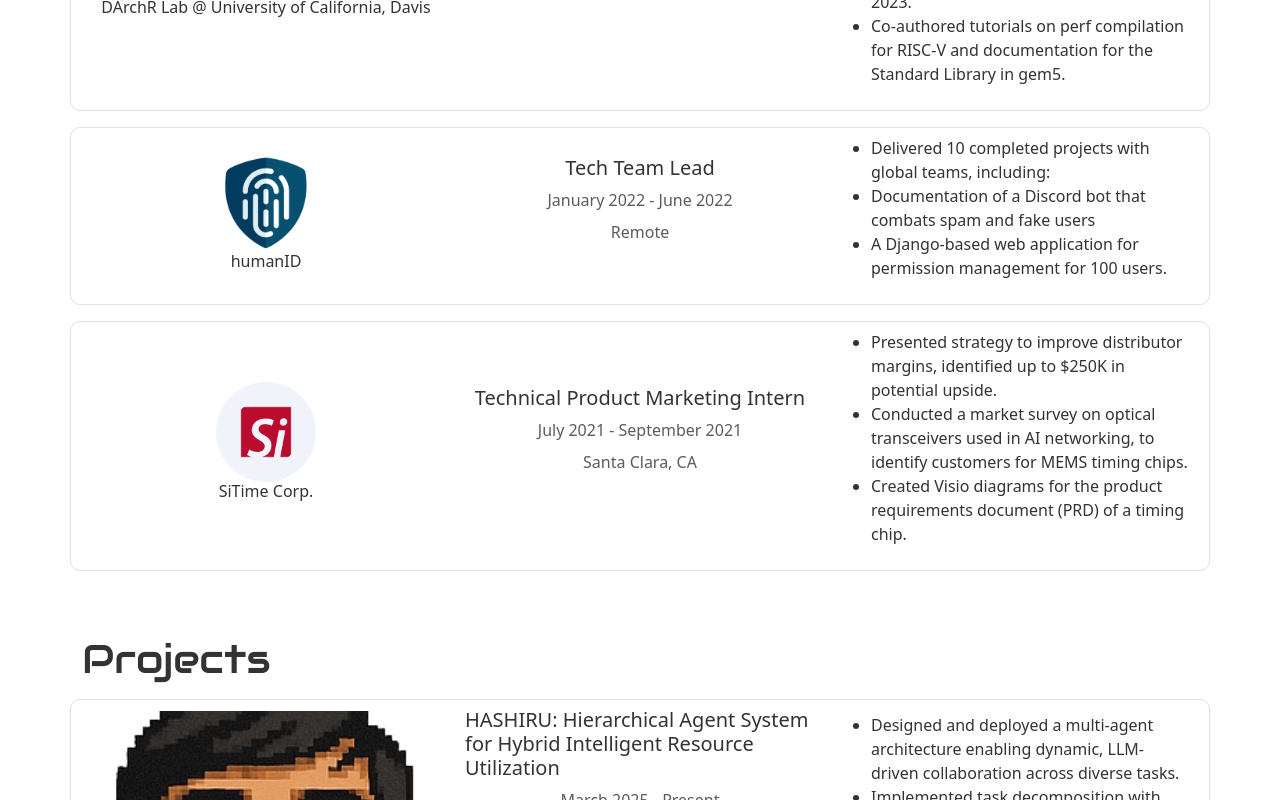
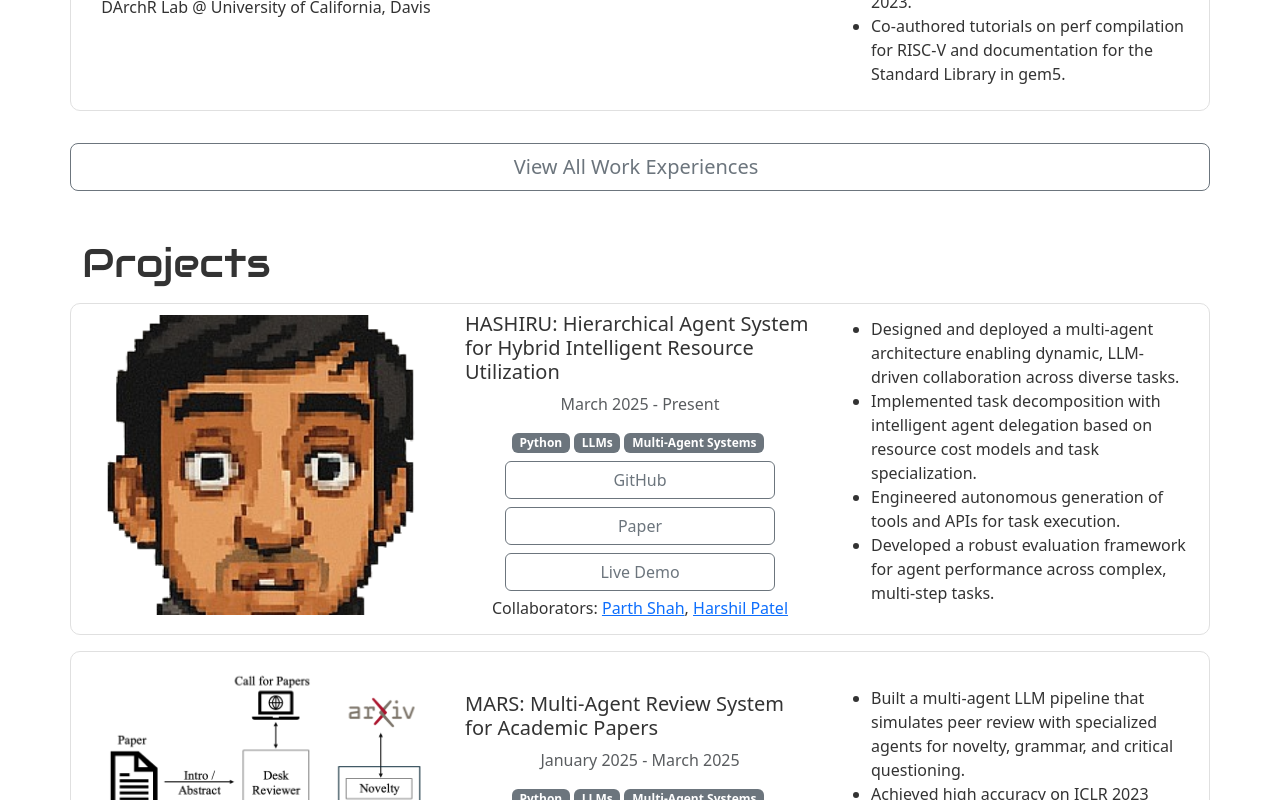
Before and after one commit to kunpai/my-website, a Next.js app: page / in a window 1280 px wide. Shown: the part 2720-3520 px from the top of the page. Built offline with nearby package versions, Linux system fonts and the light colour scheme.

Commit message:
feat: Implement filtering for work experience and projects; add new pages for Projects and Work Experiences

```diff
--- a/pages/index.js
+++ b/pages/index.js
@@ -20,6 +20,26 @@ import news from "/public/jsons/news.json";
 import ReactMarkdown from 'react-markdown';
 import linktree from "/public/jsons/linktree.json";
 gsap.registerPlugin(ScrollTrigger);
+
+function isAfterJune2023(end) {
+  if (end === "Present") return true;
+  const months = ["January", "February", "March", "April", "May", "June", "July", "August", "September", "October", "November", "December"];
+  const [month, year] = end.split(" ");
+  const monthIndex = months.indexOf(month);
+  const date = new Date(parseInt(year), monthIndex);
+  const june2023 = new Date(2023, 5); // June is 5 (0-based)
+  return date >= june2023;
+}
+
+function isAfter2024(end) {
+  if (end === "Present") return true;
+  const [month, yearStr] = end.split(" ");
+  const year = parseInt(yearStr);
+  return year >= 2025;
+}
+
+const workExperienceFiltered = workExperience.filter(exp => isAfterJune2023(exp.end));
+const projectsFiltered = projects.filter(proj => isAfter2024(proj.end) || proj.title === "gem5 Vision");
 
 export default function Home() {
 
@@ -71,10 +91,16 @@ export default function Home() {
           <Experience jsonExperiences={teachingExperience} title={"Teaching Experience"} isExperience />
         </Row> */}
         <Row>
-          <Experience jsonExperiences={workExperience} title={"Work Experience"} isExperience />
+          <Experience jsonExperiences={workExperienceFiltered} title={"Work Experience"} isExperience />
+          <Link href="/work-experiences" className="btn btn-outline-secondary btn-lg d-block mx-auto mt-3">
+            View All Work Experiences <i className="bi bi-arrow-right ms-2"></i>
+          </Link>
         </Row>
         <Row>
-          <Experience jsonExperiences={projects} title={"Projects"} />
+          <Experience jsonExperiences={projectsFiltered} title={"Projects"} />
+          <Link href="/projects" className="btn btn-outline-secondary btn-lg d-block mx-auto mt-3">
+            View All Projects <i className="bi bi-arrow-right ms-2"></i>
+          </Link>
         </Row>
         <Row>
           <div className="mt-5">
```
Also changed, not shown: pages/projects/index.js (added, +19 -0 lines), pages/work-experiences/index.js (added, +19 -0 lines), 1 other file (tests, documents, lock files or other folders).
